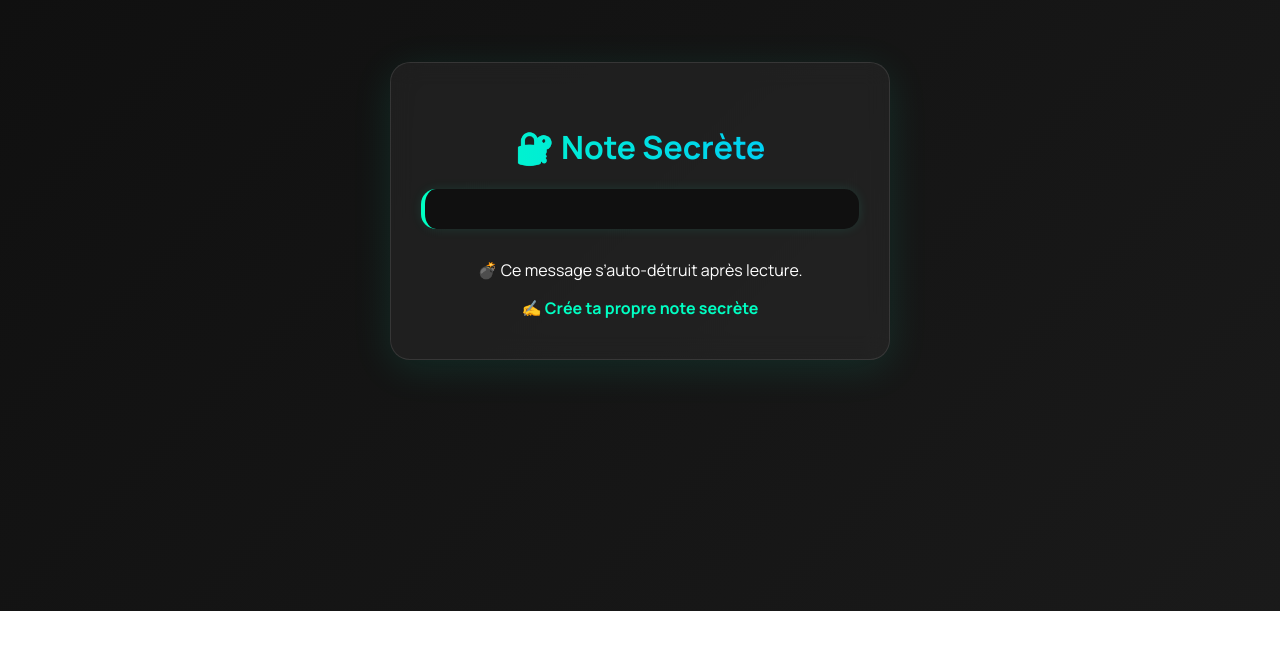
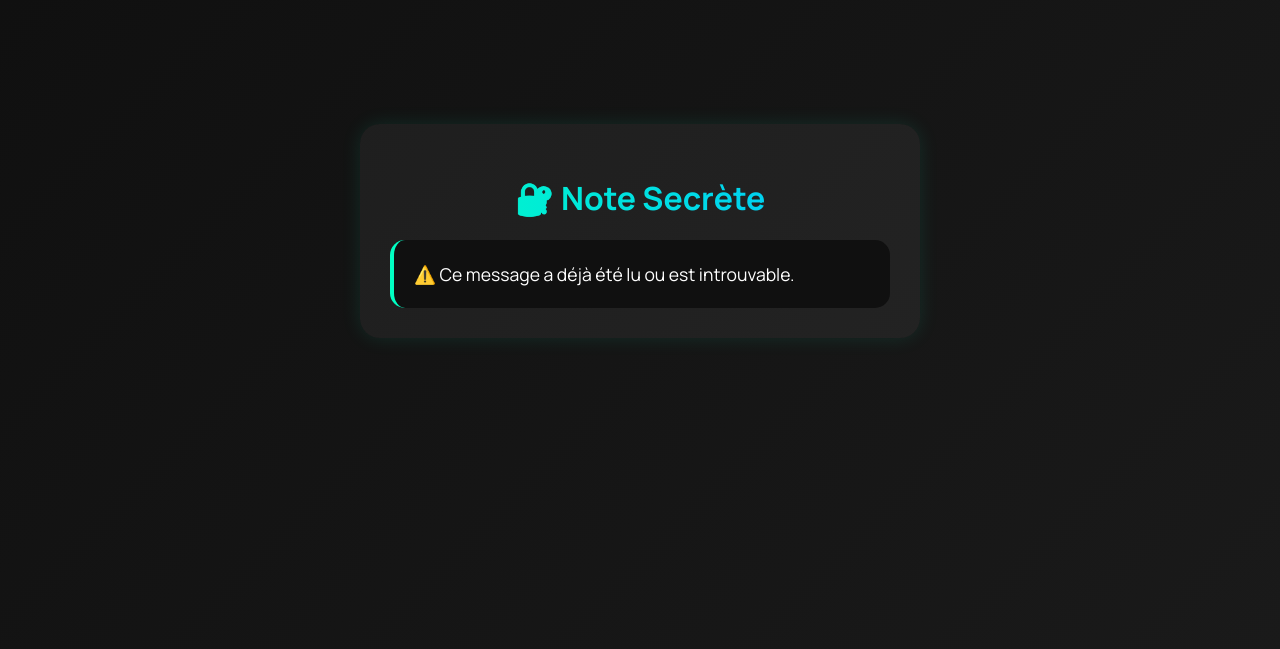
Before and after one commit to Crazynotdev/Project, a plain HTML site: page note.html in a window 1280 px wide. Shown: the part 189-838 px from the top of the page. Before the commit the page ends 800 px from the top, so only its background shows below. Drawn offline with Linux system fonts and the light colour scheme.

Commit message:
Update note.html

```diff
--- a/note.html
+++ b/note.html
@@ -2,14 +2,10 @@
 <html lang="fr">
 <head>
   <meta charset="UTF-8" />
-  <meta name="viewport" content="width=device-width, initial-scale=1.0"/>
-  <title>Lire la note — SecretNote241</title>
+  <title>Note secrète — SecretNote241</title>
+  <meta name="viewport" content="width=device-width, initial-scale=1.0" />
   <link href="https://fonts.googleapis.com/css2?family=Manrope:wght@400;700&display=swap" rel="stylesheet" />
   <style>
-    * {
-      box-sizing: border-box;
-    }
-
     body {
       margin: 0;
       font-family: 'Manrope', sans-serif;
@@ -24,16 +20,12 @@
 
     .container {
       background: rgba(255, 255, 255, 0.05);
-      backdrop-filter: blur(12px);
-      -webkit-backdrop-filter: blur(12px);
-      border: 1px solid rgba(255, 255, 255, 0.1);
       border-radius: 20px;
-      padding: 40px 30px;
+      padding: 30px;
       max-width: 500px;
       width: 100%;
       text-align: center;
-      box-shadow: 0 8px 40px rgba(0, 255, 195, 0.1);
-      animation: fadeIn 1s ease-in-out;
+      box-shadow: 0 0 20px rgba(0, 255, 195, 0.1);
     }
 
     h1 {
@@ -53,21 +45,10 @@
       font-size: 1.1rem;
       line-height: 1.6;
       margin-top: 20px;
-      box-shadow: 0 0 12px rgba(0, 255, 200, 0.1);
     }
 
     .hidden {
       display: none;
-    }
-
-    .footer {
-      margin-top: 30px;
-    }
-
-    .footer a {
-      text-decoration: none;
-      color: #00ffc3;
-      font-weight: bold;
     }
 
     input[type="password"] {
@@ -92,79 +73,77 @@
       font-size: 1rem;
     }
 
-    button:hover {
-      background: #00e6b0;
+    .footer {
+      margin-top: 25px;
     }
 
-    @keyframes fadeIn {
-      from { opacity: 0; transform: translateY(20px); }
-      to { opacity: 1; transform: translateY(0); }
-    }
-
-    @media (max-width: 600px) {
-      .container {
-        padding: 30px 20px;
-      }
+    .footer a {
+      color: #00ffc3;
+      font-weight: bold;
+      text-decoration: none;
     }
   </style>
 </head>
 <body>
-
   <div class="container">
     <h1>🔐 Note Secrète</h1>
-
     <div id="passwordPrompt" class="hidden">
-      <input type="password" id="passwordInput" placeholder="Entre le mot de passe...">
+      <input type="password" id="passwordInput" placeholder="Mot de passe">
       <button onclick="validatePassword()">Valider</button>
     </div>
-
     <div id="messageBox" class="bubble hidden"></div>
-
-    <div id="afterRead" class="footer hidden">
-      <p>💣 Ce message s’auto-détruit après lecture.</p>
-      <a href="create.html">✍️ Crée ta propre note secrète</a>
+    <div class="footer hidden" id="footerLink">
+      <p>💣 Ce message s’est auto-détruit.</p>
+      <a href="create.html">✍️ Crée ta propre note</a>
     </div>
   </div>
 
   <script>
     const params = new URLSearchParams(window.location.search);
-    const message = decodeURIComponent(params.get("m") || "");
-    const password = decodeURIComponent(params.get("p") || "");
-    const once = params.get("o") === "1";
+    const id = params.get("id");
+    const data = localStorage.getItem("note-" + id);
 
     const passwordPrompt = document.getElementById("passwordPrompt");
     const passwordInput = document.getElementById("passwordInput");
     const messageBox = document.getElementById("messageBox");
-    const afterRead = document.getElementById("afterRead");
+    const footerLink = document.getElementById("footerLink");
+
+    let note = null;
 
     function showMessage(msg) {
       messageBox.textContent = msg;
       messageBox.classList.remove("hidden");
-      afterRead.classList.remove("hidden");
+      footerLink.classList.remove("hidden");
 
-      if (once) {
+      if (note.once) {
+        localStorage.removeItem("note-" + id);
         setTimeout(() => {
           messageBox.textContent = "💨 Ce message a été détruit après lecture.";
-          afterRead.innerHTML = `<a href="create.html">↩️ Créer une nouvelle note</a>`;
         }, 8000);
       }
     }
 
     function validatePassword() {
-      if (passwordInput.value.trim() === password) {
+      if (passwordInput.value.trim() === note.password) {
         passwordPrompt.classList.add("hidden");
-        showMessage(message);
+        showMessage(note.message);
       } else {
         alert("Mot de passe incorrect !");
       }
     }
 
-    if (password) {
-      passwordPrompt.classList.remove("hidden");
+    if (data) {
+      note = JSON.parse(data);
+      if (note.password) {
+        passwordPrompt.classList.remove("hidden");
+      } else {
+        showMessage(note.message);
+        localStorage.removeItem("note-" + id);
+      }
     } else {
-      showMessage(message);
+      messageBox.textContent = "⚠️ Ce message a déjà été lu ou est introuvable.";
+      messageBox.classList.remove("hidden");
     }
   </script>
-
 </body>
 </html>
```
